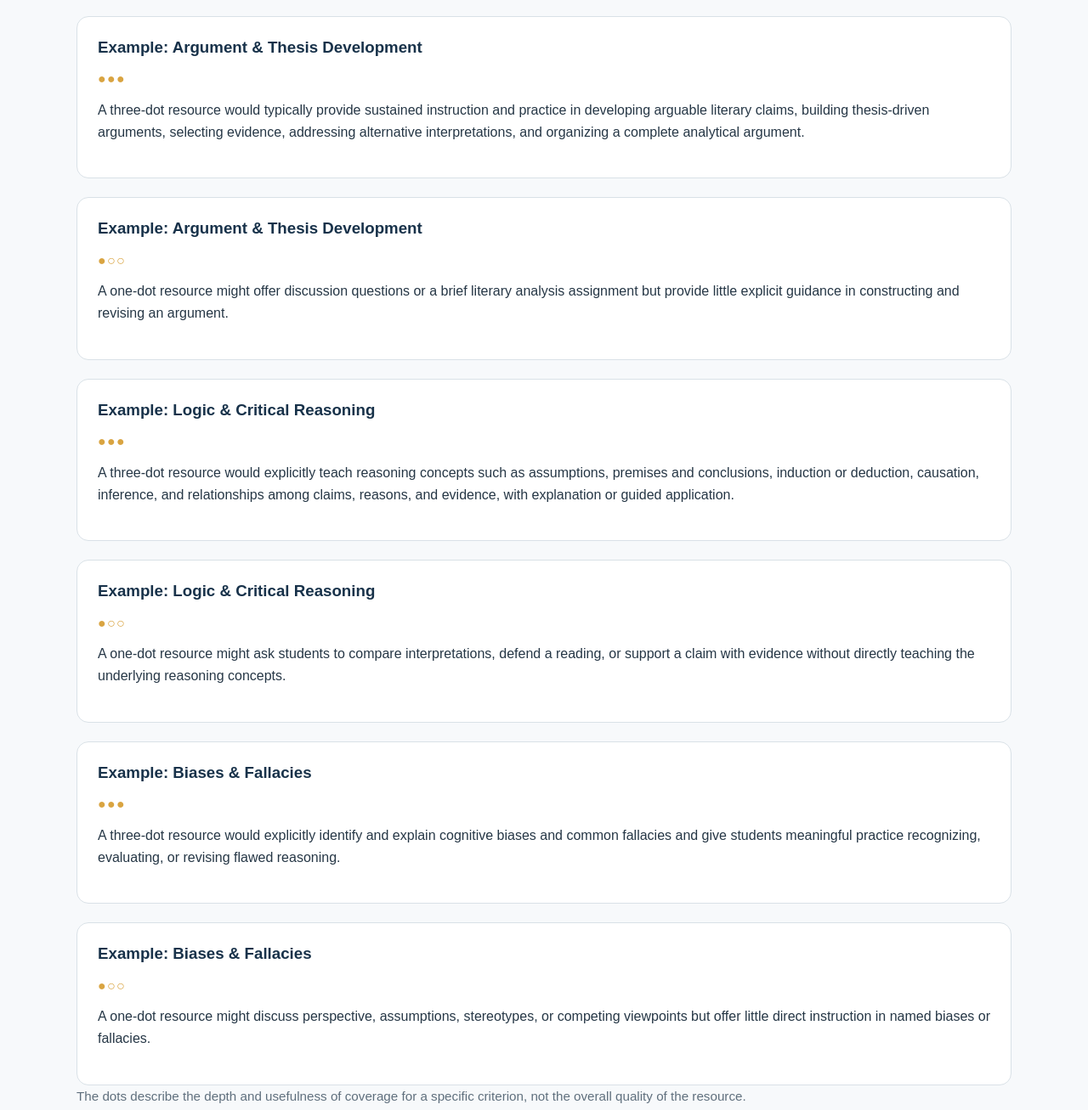
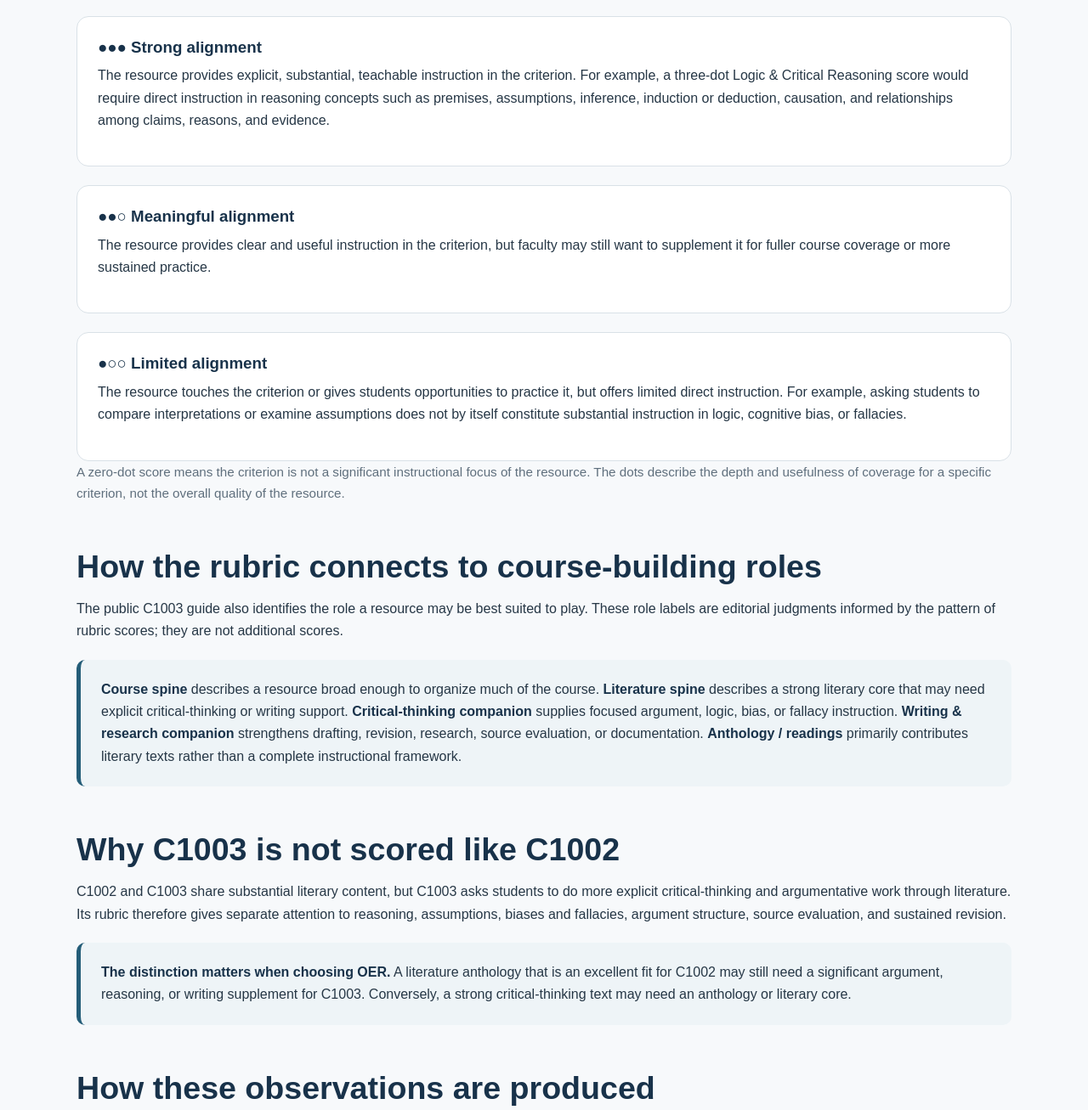
Before and after one commit to drkarebear/ccc-english-oer-picks, a plain HTML site: page c1003-rubric.html in a window 1280 px wide. Shown: the part 3229-4536 px from the top of the page at 85% size. Drawn offline with Linux system fonts and the light colour scheme.

Commit message:
Refactor rubric examples and scoring descriptions
Updated examples and descriptions for argument and thesis development, logic and critical reasoning, and biases and fallacies. Removed redundant examples and clarified scoring criteria.

```diff
--- a/c1003-rubric.html
+++ b/c1003-rubric.html
@@ -563,70 +563,38 @@
       <h2 id="examples-heading">What the dots mean in practice</h2>
 
       <div class="example">
-        <h3>Example: Argument &amp; Thesis Development</h3>
-        <span class="example-score">●●●</span>
+        <h3>●●● Strong alignment</h3>
         <p>
-          A three-dot resource would typically provide sustained instruction and
-          practice in developing arguable literary claims, building thesis-driven
-          arguments, selecting evidence, addressing alternative interpretations,
-          and organizing a complete analytical argument.
+          The resource provides explicit, substantial, teachable instruction in the
+          criterion. For example, a three-dot Logic &amp; Critical Reasoning score would
+          require direct instruction in reasoning concepts such as premises, assumptions,
+          inference, induction or deduction, causation, and relationships among claims,
+          reasons, and evidence.
         </p>
       </div>
 
       <div class="example">
-        <h3>Example: Argument &amp; Thesis Development</h3>
-        <span class="example-score">●○○</span>
+        <h3>●●○ Meaningful alignment</h3>
         <p>
-          A one-dot resource might offer discussion questions or a brief literary
-          analysis assignment but provide little explicit guidance in constructing
-          and revising an argument.
+          The resource provides clear and useful instruction in the criterion, but faculty
+          may still want to supplement it for fuller course coverage or more sustained practice.
         </p>
       </div>
 
       <div class="example">
-        <h3>Example: Logic &amp; Critical Reasoning</h3>
-        <span class="example-score">●●●</span>
+        <h3>●○○ Limited alignment</h3>
         <p>
-          A three-dot resource would explicitly teach reasoning concepts such as
-          assumptions, premises and conclusions, induction or deduction, causation,
-          inference, and relationships among claims, reasons, and evidence, with
-          explanation or guided application.
-        </p>
-      </div>
-
-      <div class="example">
-        <h3>Example: Logic &amp; Critical Reasoning</h3>
-        <span class="example-score">●○○</span>
-        <p>
-          A one-dot resource might ask students to compare interpretations, defend a
-          reading, or support a claim with evidence without directly teaching the
-          underlying reasoning concepts.
-        </p>
-      </div>
-
-      <div class="example">
-        <h3>Example: Biases &amp; Fallacies</h3>
-        <span class="example-score">●●●</span>
-        <p>
-          A three-dot resource would explicitly identify and explain cognitive biases
-          and common fallacies and give students meaningful practice recognizing,
-          evaluating, or revising flawed reasoning.
-        </p>
-      </div>
-
-      <div class="example">
-        <h3>Example: Biases &amp; Fallacies</h3>
-        <span class="example-score">●○○</span>
-        <p>
-          A one-dot resource might discuss perspective, assumptions, stereotypes, or
-          competing viewpoints but offer little direct instruction in named biases or
-          fallacies.
+          The resource touches the criterion or gives students opportunities to practice it,
+          but offers limited direct instruction. For example, asking students to compare
+          interpretations or examine assumptions does not by itself constitute substantial
+          instruction in logic, cognitive bias, or fallacies.
         </p>
       </div>
 
       <p class="small">
-        The dots describe the depth and usefulness of coverage for a specific criterion,
-        not the overall quality of the resource.
+        A zero-dot score means the criterion is not a significant instructional focus of the
+        resource. The dots describe the depth and usefulness of coverage for a specific
+        criterion, not the overall quality of the resource.
       </p>
     </section>
 
```
